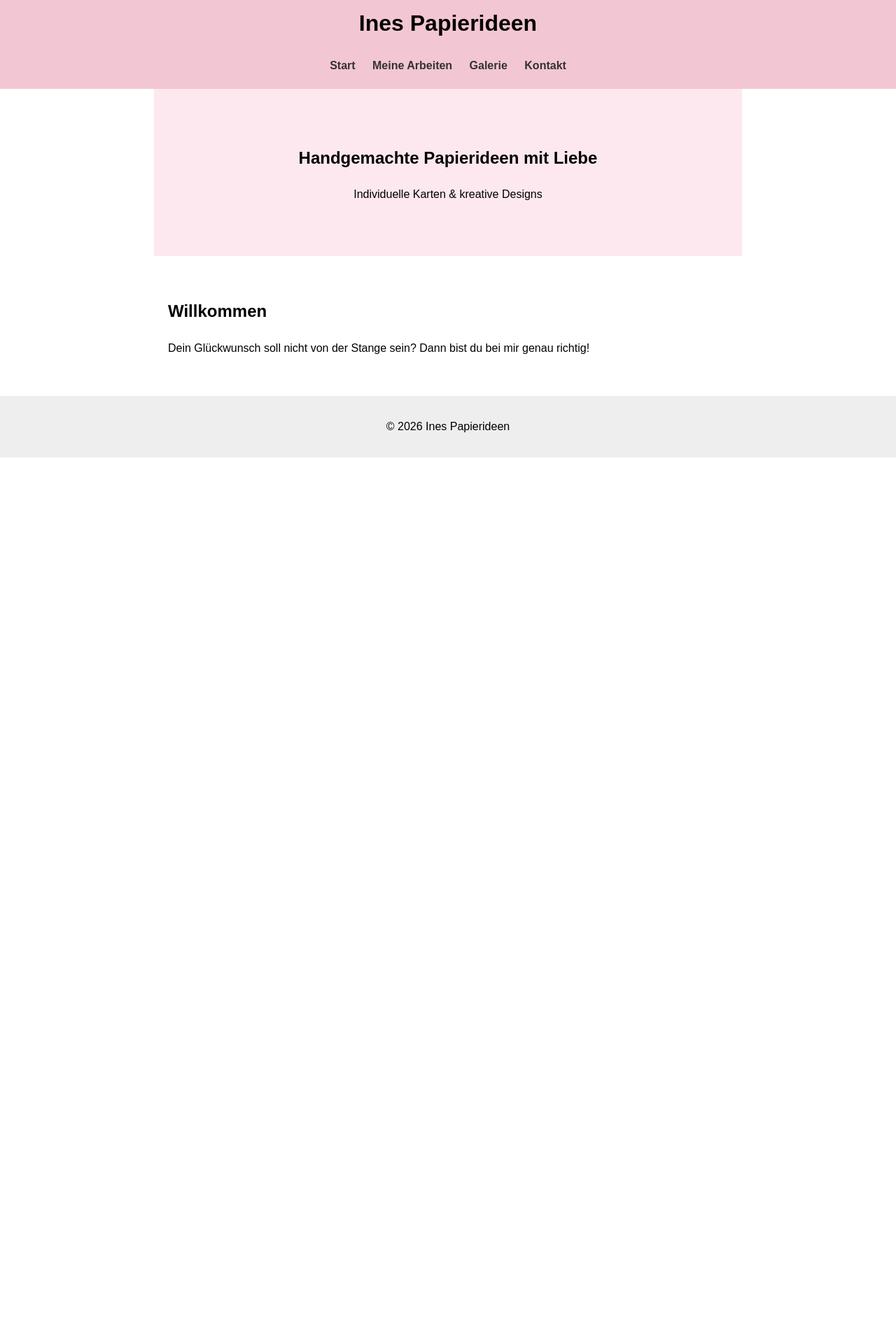
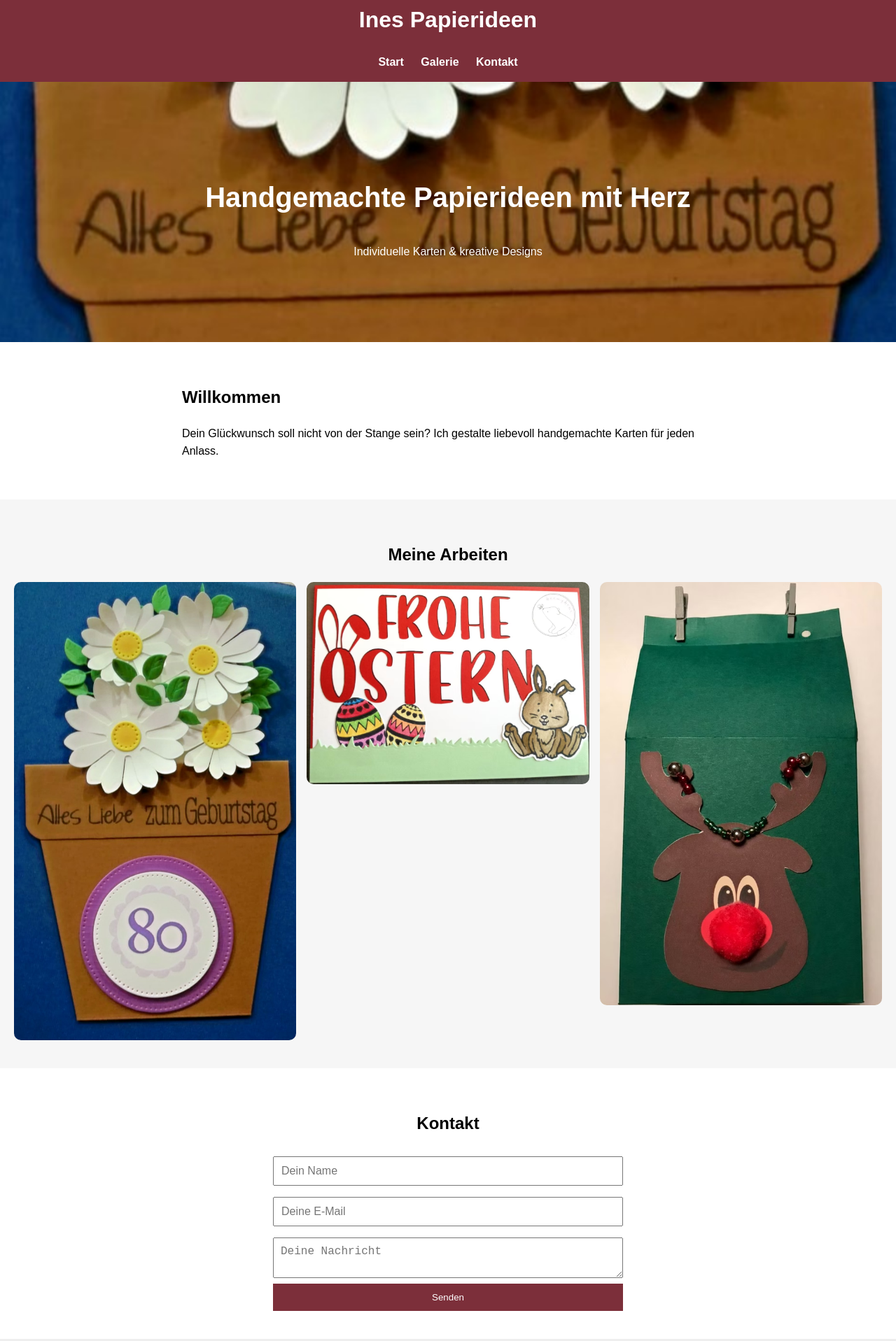
Before and after one commit to mimosli/ines-papierideen, a plain HTML site: page index.html in a window 1280 px wide. Shown: the part 33-1950 px from the top of the page at 70% size. Before the commit the page ends 800 px from the top, so only its background shows below. Drawn offline with Linux system fonts and the light colour scheme.

Commit message:
first homepage draft

```diff
--- a/index.html
+++ b/index.html
@@ -3,6 +3,7 @@
 <head>
   <meta charset="UTF-8">
   <title>Ines Papierideen</title>
+  <meta name="viewport" content="width=device-width, initial-scale=1">
   <link rel="stylesheet" href="style.css">
 </head>
 <body>
@@ -10,24 +11,48 @@
 <header>
   <h1>Ines Papierideen</h1>
   <nav>
-        <a href="#">Start</a>
-        <a href="#">Meine Arbeiten</a>
-        <a href="#">Galerie</a>
-        <a href="#">Kontakt</a>
+    <a href="#start">Start</a>
+    <a href="#galerie">Galerie</a>
+    <a href="#kontakt">Kontakt</a>
   </nav>
 </header>
 
-<section class="hero">
-    <h2>Handgemachte Papierideen mit Liebe</h2>
+<!-- HERO -->
+<section class="hero" id="start">
+  <h2>Handgemachte Papierideen mit Herz</h2>
   <p>Individuelle Karten & kreative Designs</p>
 </section>
 
-<section>
+<!-- INFO -->
+<section class="content">
   <h2>Willkommen</h2>
   <p>
     Dein Glückwunsch soll nicht von der Stange sein?
-        Dann bist du bei mir genau richtig!
+    Ich gestalte liebevoll handgemachte Karten für jeden Anlass.
   </p>
+</section>
+
+<!-- GALERIE -->
+<section class="gallery" id="galerie">
+  <h2>Meine Arbeiten</h2>
+
+  <div class="gallery-grid">
+    <img src="images/karte1.jpg" alt="Karte 1">
+    <img src="images/karte2.jpg" alt="Karte 2">
+    <img src="images/karte3.jpg" alt="Karte 3">
+  </div>
+</section>
+
+<!-- KONTAKT -->
+<section class="contact" id="kontakt">
+  <h2>Kontakt</h2>
+
+  <form>
+    <input type="text" placeholder="Dein Name" required>
+    <input type="email" placeholder="Deine E-Mail" required>
+    <textarea placeholder="Deine Nachricht" required></textarea>
+    <button>Senden</button>
+  </form>
 </section>
 
 <footer>
--- a/style.css
+++ b/style.css
@@ -1,36 +1,119 @@
+* {
+  box-sizing: border-box;
+}
+
 body {
+  margin: 0;
   font-family: Arial, sans-serif;
-    margin: 0;
   line-height: 1.6;
 }
 
+/* HEADER */
+
 header {
-    background: #f3c6d3;
-    padding: 20px;
+  background: #7c2f3a;
+  color: white;
+  padding: 15px;
   text-align: center;
 }
 
 nav a {
+  color: white;
   margin: 0 10px;
   text-decoration: none;
-    color: #333;
   font-weight: bold;
 }
 
+/* HERO */
+
 .hero {
-    background: #fde8ef;
-    padding: 60px 20px;
+  background: url("images/karte1.jpg") center/cover no-repeat;
+  color: white;
   text-align: center;
+  padding: 100px 20px;
 }
 
-section {
+.hero h2 {
+  font-size: 2.5rem;
+}
+
+/* CONTENT */
+
+.content {
   padding: 40px 20px;
   max-width: 800px;
   margin: auto;
 }
+
+/* GALERIE */
+
+.gallery {
+  padding: 40px 20px;
+  background: #f6f6f6;
+  text-align: center;
+}
+
+.gallery-grid {
+  display: grid;
+  grid-template-columns: repeat(auto-fit, minmax(200px,1fr));
+  gap: 15px;
+  margin-top: 20px;
+}
+
+.gallery-grid img {
+  width: 100%;
+  border-radius: 10px;
+  transition: transform 0.3s;
+}
+
+.gallery-grid img:hover {
+  transform: scale(1.05);
+}
+
+/* KONTAKT */
+
+.contact {
+  padding: 40px 20px;
+  text-align: center;
+}
+
+form {
+  max-width: 500px;
+  margin: auto;
+  display: flex;
+  flex-direction: column;
+}
+
+input, textarea {
+  padding: 10px;
+  margin: 8px 0;
+  font-size: 1rem;
+}
+
+button {
+  background: #7c2f3a;
+  color: white;
+  border: none;
+  padding: 12px;
+  cursor: pointer;
+}
+
+button:hover {
+  background: #5e222b;
+}
+
+/* FOOTER */
 
 footer {
   background: #eee;
   text-align: center;
   padding: 15px;
 }
+
+/* MOBILE FRIENDLY */
+
+@media (max-width: 600px) {
+  .hero h2 {
+    font-size: 1.8rem;
+  }
+}
```
Also changed, not shown: images/karte1.jpg (added), images/karte2.jpg (added), images/karte3.jpg (added). Lines whose indentation alone changed are shown as unchanged.
